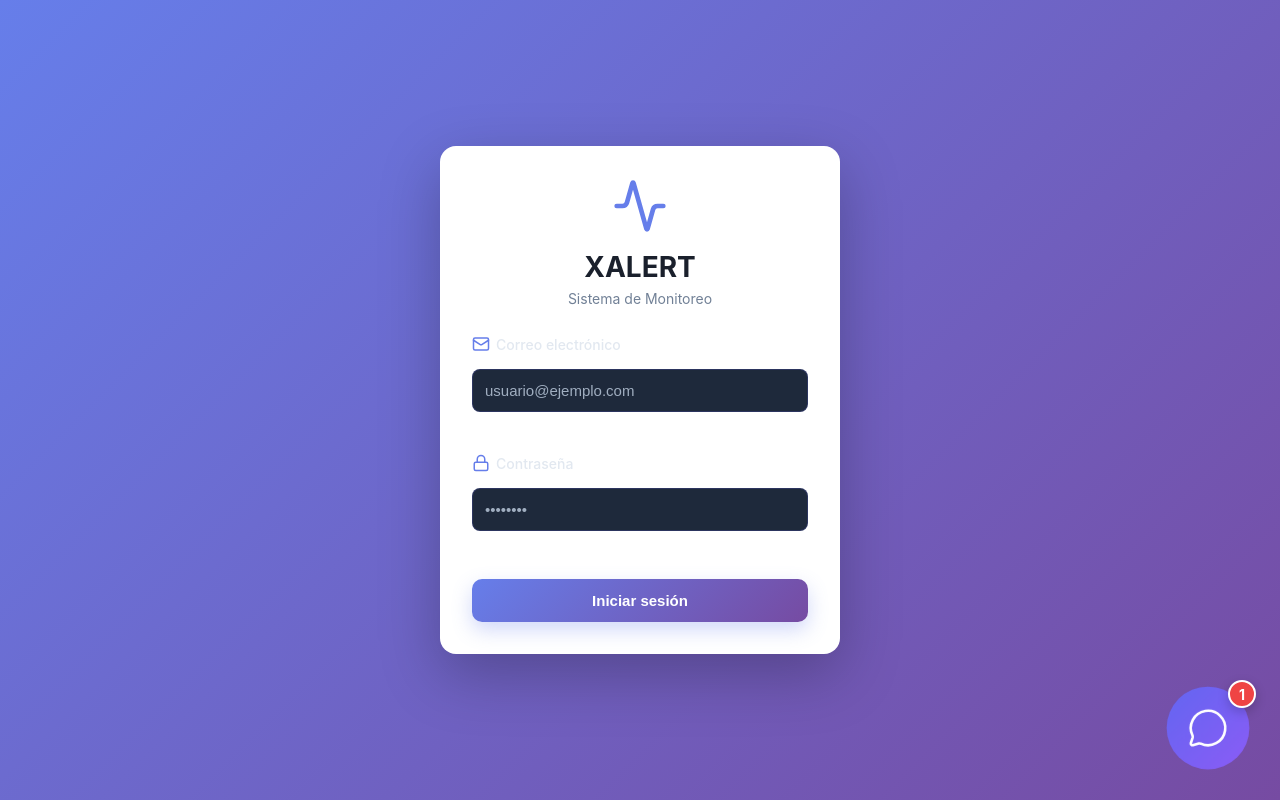
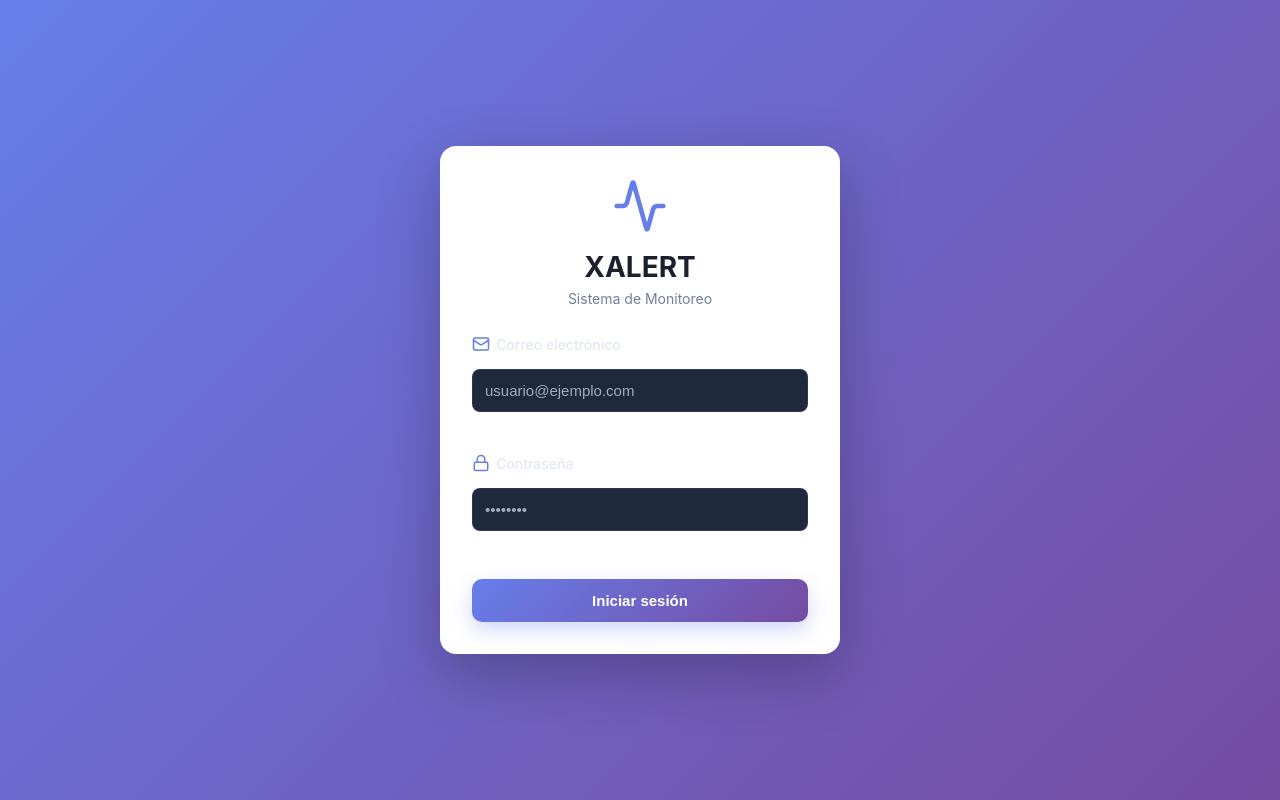
Before and after one commit to xander-18/alertSecurebe, a React (Vite) app in the folder web/: page /login in a window 1280 px wide. Built offline with nearby package versions, Linux system fonts and the light colour scheme.

Commit message:
fix: corrigiendo la sobreposicion de chatbot

```diff
--- a/web/src/App.jsx
+++ b/web/src/App.jsx
@@ -17,7 +17,6 @@ function App() {
 
   return (
     <BrowserRouter>
-
       <Routes>
         {/* Ruta pública */}
         <Route
@@ -26,6 +25,7 @@ function App() {
             isAuthenticated ? <Navigate to="/" replace /> : <Login />
           }
         />
+
         {/* Rutas protegidas */}
         <Route
           path="/*"
@@ -42,13 +42,13 @@ function App() {
                     <Route path="/settings" element={<Configuración/>} />
                   </Routes>
                 </div>
+                {/* ChatBot solo dentro de rutas protegidas */}
+                <ChatBot/>
               </div>
             </ProtectedRoute>
           }
         />
       </Routes>
-        <ChatBot/>
-
     </BrowserRouter>
   );
 }
--- a/web/src/index.css
+++ b/web/src/index.css
@@ -730,7 +730,7 @@ body {
   position: fixed;
   bottom: 2rem;
   right: 2rem;
-  z-index: 50;
+  z-index: 45;
 }
 
 /* Botón flotante */
```
